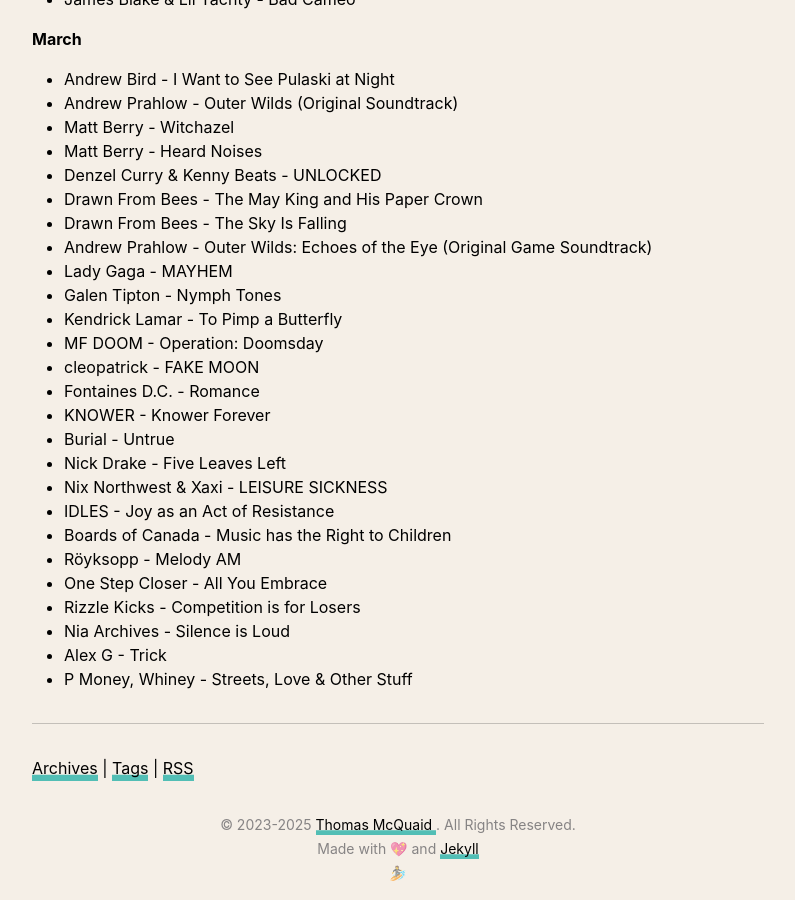
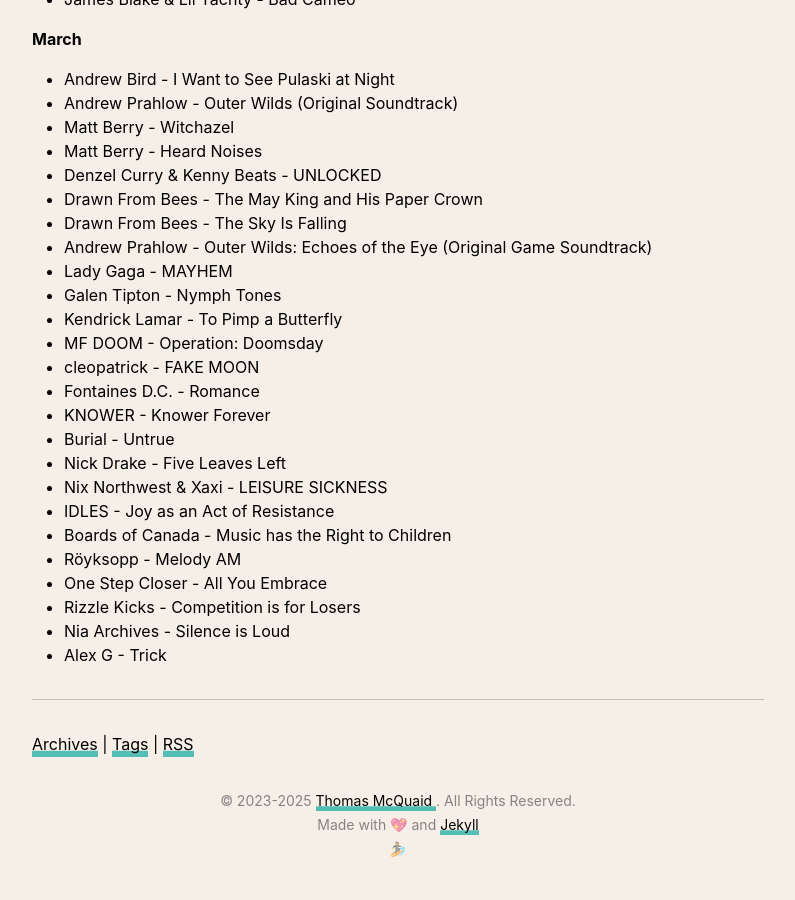
Before and after one commit to thomasmcquaidee/thomasmcquaidee.github.io, a Jekyll site: the page built from _posts/2025-01-21-listening-to-more-albums.md, in a window 1280 px wide and 900 px high, scrolled down 1253 px. Shown: the whole window, without its empty margins (242-1037 px from the left). Built offline with Jekyll 4.4.1, drawn with Linux system fonts in a browser that asks for light colours; after the commit the page ends 2129 px from its top, so only the background shows below that.

Commit message:
Update 2025-01-21-listening-to-more-albums.md

```diff
--- a/_posts/2025-01-21-listening-to-more-albums.md
+++ b/_posts/2025-01-21-listening-to-more-albums.md
@@ -72,4 +72,3 @@
 - Rizzle Kicks - Competition is for Losers
 - Nia Archives - Silence is Loud
 - Alex G - Trick
-- P Money, Whiney - Streets, Love & Other Stuff
```
